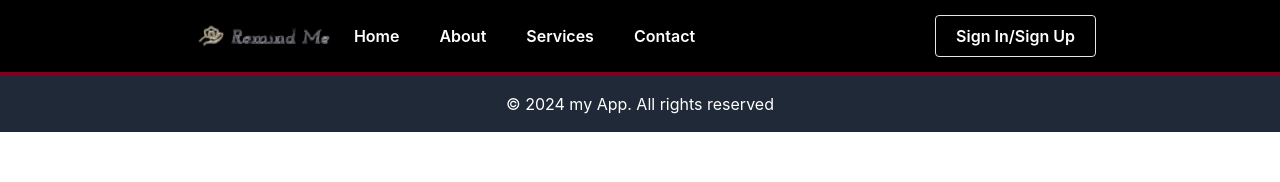
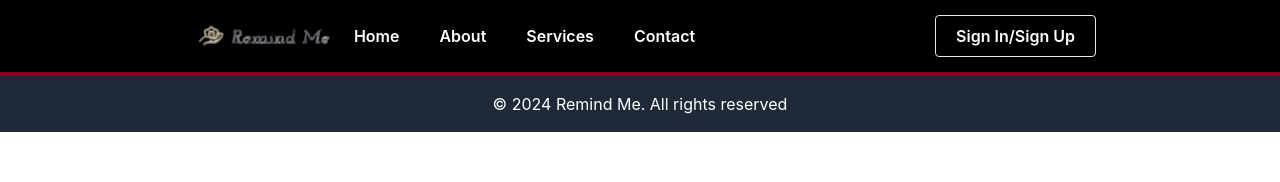
Before and after one commit to Amakie/Remind-Me-Maintenance-Webapp-, a React (Create React App) app in the folder client/: page / in a window 1280 px wide. Shown: the top 182 px of the page. Built offline with nearby package versions, Linux system fonts and the light colour scheme.

Commit message:
changing react port and editing footer note

```diff
--- a/client/src/Footer/Footer.js
+++ b/client/src/Footer/Footer.js
@@ -3,7 +3,7 @@
 function Footer(){
     return (
         <footer className="bg-gray-800 text-white py-4 px-6 text-center">
-            <p>&copy; 2024 my App. All rights reserved</p>
+            <p>&copy; 2024 Remind Me. All rights reserved</p>
         </footer>
     );
 }
```
